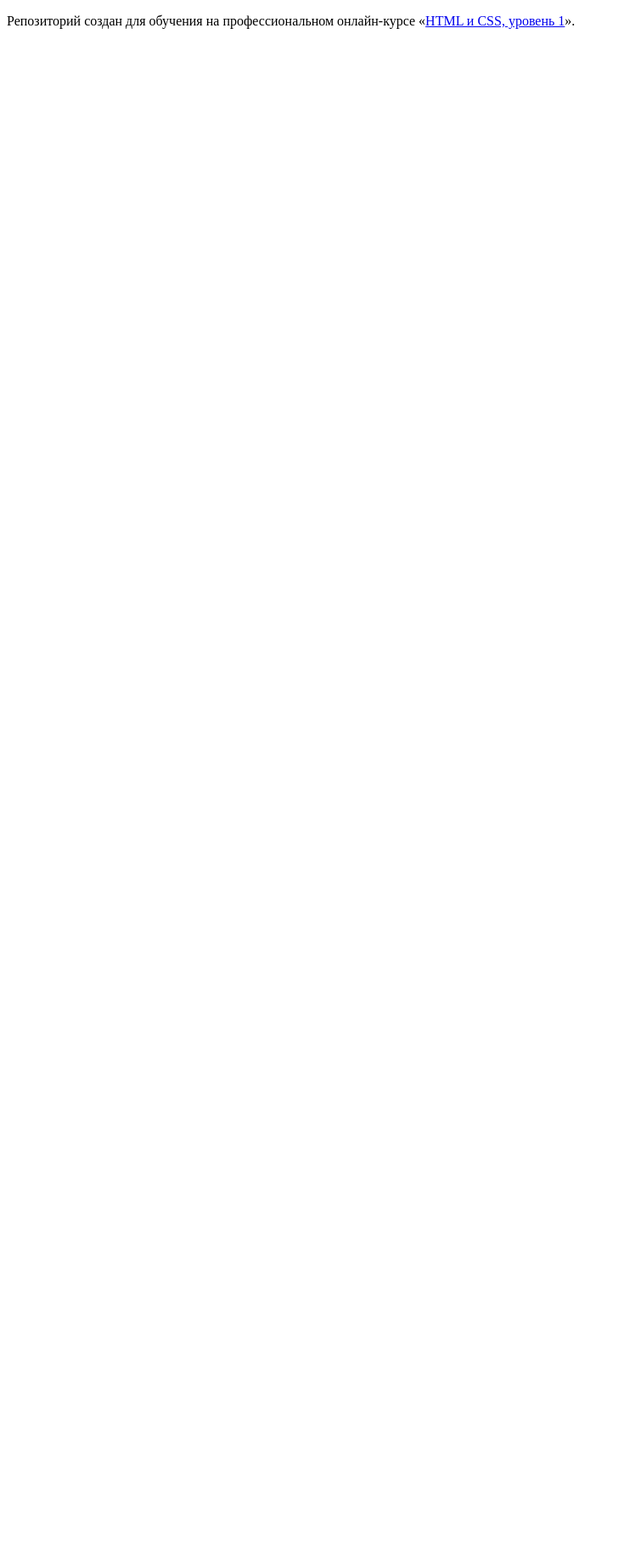
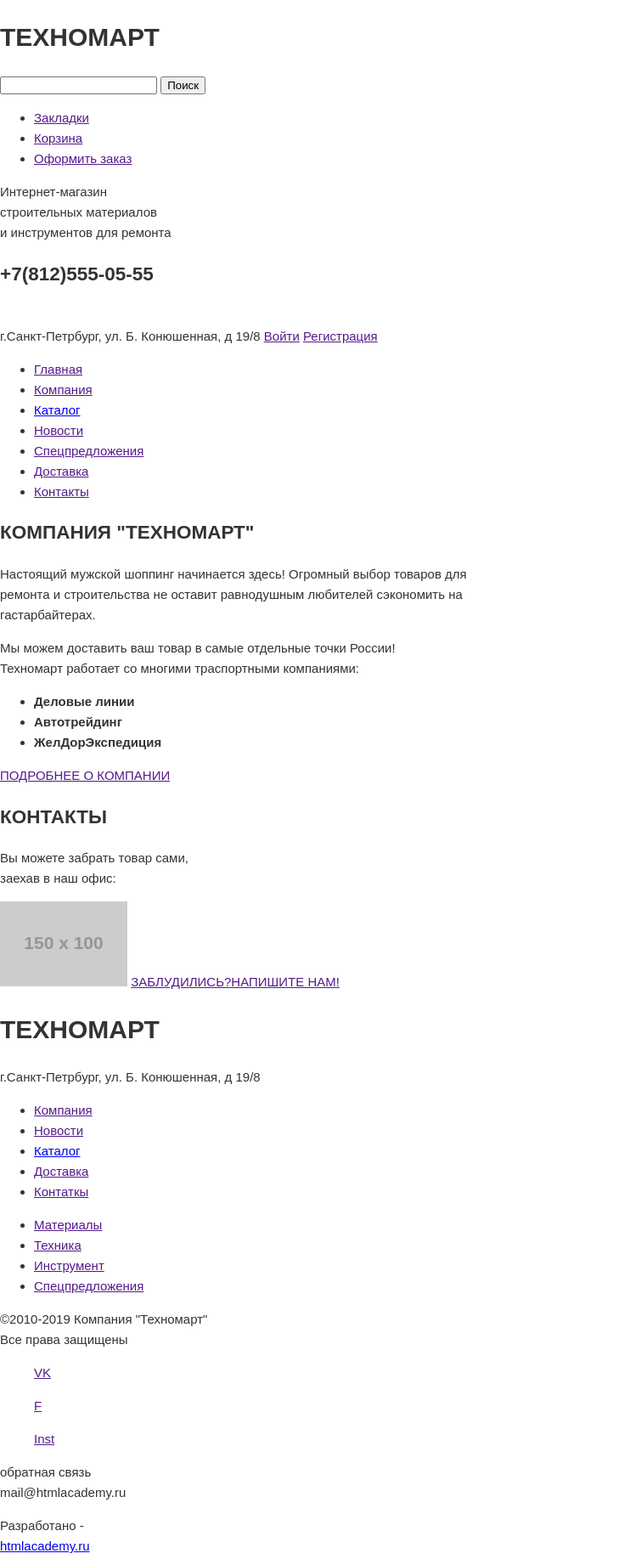
Before and after one commit to Vilmarin/1391595-technomart-28, a plain HTML site: page index.html in a window 1280 px wide. Shown: the whole page at 85% size, without its empty margins (0-735 px from the left). Before the commit the page ends 800 px from the top, so only its background shows below. Drawn offline with Linux system fonts and the light colour scheme; placeholder pictures from the web are drawn by us.

Commit message:
Начинаем разметку

```diff
--- /dev/null
+++ b/css/style.css
@@ -0,0 +1,20 @@
+body {
+    margin: 0;
+    font-family: 'Montserrat', sans-serif;
+
+    font-size: 15px;
+    line-height: 1.6;
+    color: #333;
+}
+
+*,
+*:before,
+*:after {
+    box-sizing: border-box;
+}
+
+.container {
+  width: 100%;
+  max-width: 1200px;
+  margin: 0, auto;
+}
--- a/index.html
+++ b/index.html
@@ -3,10 +3,139 @@
   <head>
     <meta charset="utf-8">
     <title>HTML Academy: Техномарт</title>
+    <link rel="stylesheet" href="/css/style.css">
+    <title>ТЕХНОМАРТ</title>
   </head>
   <body>
 
-    <p>Репозиторий создан для обучения на профессиональном онлайн‑курсе «<a href="https://htmlacademy.ru/intensive/htmlcss">HTML и CSS, уровень 1</a>».</p>
+    <header>
+      <div>
+      <h1>ТЕХНОМАРТ</h1>
+        <form>
+          <p><input type="search" name="q" placeholder="">
+            <input type="submit" value="Поиск"></p>
+        </form>
+
+      </div>
+
+      <div>
+        <ul>
+          <li><a href="">Закладки</a></li>
+          <li><a href="">Корзина</a></li>
+          <li><a href="">Оформить заказ</a></li>
+
+        </ul>
+      </div>
+
+      <article>
+        <p>Интернет-магазин <br> строительных материалов <br> и инструментов для ремонта </p>
+
+        <p><h1>+7(812)555-05-55</h1></p>
+        <br> г.Санкт-Петрбург, ул. Б. Конюшенная, д 19/8
+        <a href="">Войти</a>
+        <a href="">Регистрация</a>
+
+      </article>
+
+      <nav>
+        <ul>
+          <li><a href="">Главная</a></li>
+          <li><a href="">Компания</a></li>
+          <li><a href="catalog.html">Каталог</a></li>
+          <li><a href="">Новости</a></li>
+          <li><a href="">Спецпредложения</a></li>
+          <li><a href="">Доставка</a></li>
+          <li><a href="">Контакты</a></li>
+        </ul>
+      </nav>
+
+
+    </header>
+
+    <main>
+      <section>
+        <h1>КОМПАНИЯ "ТЕХНОМАРТ"</h1>
+
+        <p>Настоящий мужской шоппинг начинается здесь! Огромный выбор товаров для <br>
+        ремонта и строительства не оставит равнодушным любителей сэкономить на <br>
+        гастарбайтерах.</p>
+
+        <p>Мы можем доставить ваш товар в самые отдельные точки России! <br>
+        Техномарт работает со многими траспортными компаниями:</p>
+
+        <ul>
+          <li><b>Деловые линии</b></li>
+          <li><b>Автотрейдинг</b></li>
+          <li><b>ЖелДорЭкспедиция</b></li>
+        </ul>
+
+        <p> <a href=""> ПОДРОБНЕЕ О КОМПАНИИ </a></p>
+
+      </section>
+
+      <section>
+        <h1>КОНТАКТЫ</h1>
+        <p>Вы можете забрать товар сами,<br>
+        заехав в наш офис:</p>
+
+        <img src="https://via.placeholder.com/150x100" alt="">
+
+        <a href=""> ЗАБЛУДИЛИСЬ?НАПИШИТЕ НАМ! </a>
+      </section>
+    </main>
+
+
+    <footer>
+      <div>
+      <h1>ТЕХНОМАРТ</h1>
+      <p>г.Санкт-Петрбург, ул. Б. Конюшенная, д 19/8</p>
+      </div>
+
+      <div>
+        <ul>
+          <li><a href="">Компания</a></li>
+          <li><a href="">Новости</a></li>
+          <li><a href="catalog.html">Каталог</a></li>
+          <li><a href="">Доставка</a></li>
+          <li><a href="">Контаткы</a></li>
+        </ul>
+
+        <ul>
+          <li><a href="">Материалы</a></li>
+          <li><a href="">Техника</a></li>
+          <li><a href="">Инструмент</a></li>
+          <li><a href="">Спецпредложения</a></li>
+        </ul>
+      </div>
+
+      <div>
+        <p>©2010-2019 Компания "Техномарт" <br>
+        Все права защищены</p>
+      </div>
+
+      <div>
+        <ul><a href="">VK</a></ul>
+        <ul><a href="">F</a></ul>
+        <ul><a href="">Inst</a></ul>
+      </div>
+
+      <div>
+        <p>обратная связь <br>
+        mail@htmlacademy.ru</p>
+
+        <p>
+          Разработано - <br>
+          <a href="https://htmlacademy.ru/"> htmlacademy.ru </a>
+        </p>
+      </div>
+
+    </footer>
+
+
+
+
+
+
 
   </body>
 </html>
```
Also changed, not shown: catalog.html (added, +223 -0 lines).
